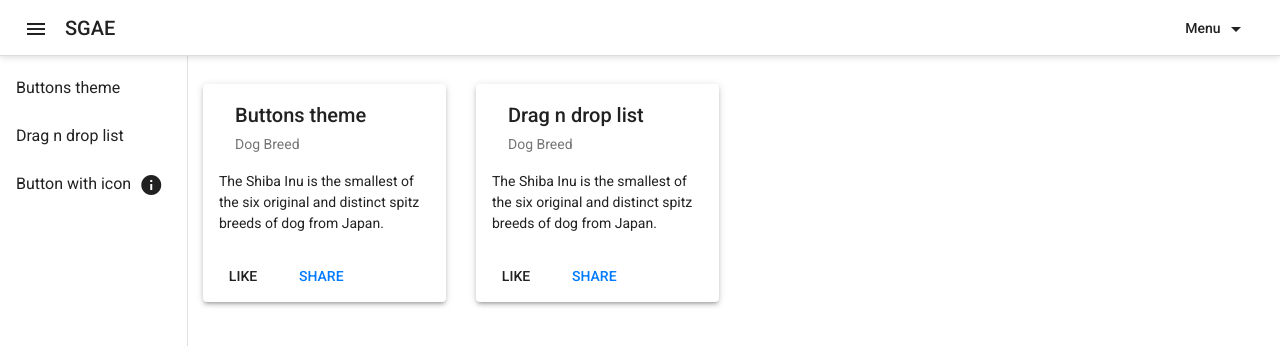
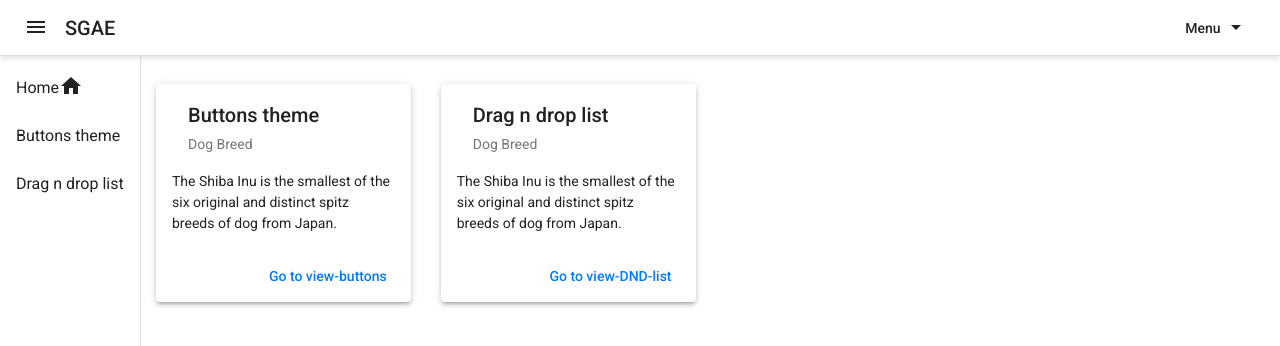
Before and after one commit to SGAE-ESCOM/SGAE-Angular, an Angular app: page /home in a window 1280 px wide. Both pictures are taken after a click on the button "menu". Shown: the top 346 px of the page. Built offline with nearby package versions, Linux system fonts and the light colour scheme.

Commit message:
fix: move component view-button to folder view

```diff
--- a/src/app/app-routing.module.ts
+++ b/src/app/app-routing.module.ts
@@ -5,7 +5,7 @@ import { Routes, RouterModule } from '@angular/router';
 import { DashboardComponent } from './components/dashboard/dashboard.component';
 
 /* Components view examples */
-import { ViewButtonsComponent } from './components/shared/view-buttons/view-buttons.component';
+import { ViewButtonsComponent } from './components/shared/view/view-buttons/view-buttons.component';
 import { DNDListComponent } from './components/shared/view/dndlist/dndlist.component';
 
 const routes: Routes = [
--- a/src/app/app.module.ts
+++ b/src/app/app.module.ts
@@ -19,7 +19,7 @@ import { DragDropModule } from '@angular/cdk/drag-drop';
 /* COMPONENTS */
 import { SidenavComponent } from './components/sidenav/sidenav.component';
 import { DashboardComponent } from './components/dashboard/dashboard.component';
-import { ViewButtonsComponent } from './components/shared/view-buttons/view-buttons.component';
+import { ViewButtonsComponent } from './components/shared/view/view-buttons/view-buttons.component';
 import { DNDListComponent } from './components/shared/view/dndlist/dndlist.component';
 
 @NgModule({
--- a/src/app/components/dashboard/dashboard.component.html
+++ b/src/app/components/dashboard/dashboard.component.html
@@ -11,9 +11,8 @@
             The Shiba Inu is the smallest of the six original and distinct spitz breeds of dog from Japan.
           </p>
         </mat-card-content>
-        <mat-card-actions>
-          <button mat-button >LIKE</button>
-          <button mat-button color="primary">SHARE</button>
+        <mat-card-actions class="text-right">
+          <a mat-button color="primary" routerLink="/{{ card.url }}" >Go to {{card.url}}</a>
         </mat-card-actions>
       </mat-card>
     </div>
--- a/src/app/components/shared/view-buttons/view-buttons.component.ts
+++ /dev/null
@@ -1,15 +0,0 @@
-import { Component, OnInit } from '@angular/core';
-
-@Component({
-  selector: 'app-view-buttons',
-  templateUrl: './view-buttons.component.html',
-  styleUrls: ['./view-buttons.component.scss']
-})
-export class ViewButtonsComponent implements OnInit {
-
-  constructor() { }
-
-  ngOnInit() {
-  }
-
-}
--- a/src/app/components/shared/view/dndlist/dndlist.component.html
+++ b/src/app/components/shared/view/dndlist/dndlist.component.html
@@ -1,5 +1,5 @@
 <div class="row">
-    <div class="col-12 col-sm-6 col-md-6">
+    <div class="col-8 col-sm-6 col-md-6">
         <div cdkDropList class="example-list" (cdkDropListDropped)="drop($event)">
             <div class="example-box" *ngFor="let movie of movies" cdkDrag>{{movie}}</div>
         </div>
--- a/src/app/components/sidenav/sidenav.component.html
+++ b/src/app/components/sidenav/sidenav.component.html
@@ -15,13 +15,10 @@
     <mat-sidenav-container class="example-sidenav-container" [style.marginTop.px]="mobileQuery.matches ? 56 : 0">
       <mat-sidenav #snav [mode]="mobileQuery.matches ? 'over' : 'side'" [fixedInViewport]="mobileQuery.matches" fixedTopGap="56">
         <mat-nav-list>
+          <a mat-list-item routerLink="home">Home
+              <mat-icon class="text-right">home</mat-icon>
+          </a>
           <a mat-list-item routerLink="{{nav.url}}" *ngFor="let nav of fillerNav">{{nav.name}}</a>
-          <mat-list-item >
-            <a matLine routerLink="home">Button with icon</a>
-            <button mat-icon-button (click)="showInfo(link)">
-               <mat-icon>info</mat-icon>
-            </button>
-         </mat-list-item>
         </mat-nav-list>
       </mat-sidenav>
 
--- a/src/styles.scss
+++ b/src/styles.scss
@@ -154,3 +154,7 @@ a.mat-flat-button:hover, a.mat-icon-button:hover, a.mat-fab:hover, a.mat-mini-fa
 button:focus{
     outline: none;
 }
+
+.mat-icon{
+    margin-top: -4px !important;
+}
```
Also changed, not shown: src/app/components/shared/view/view-buttons/view-buttons.component.ts (added, +9 -0 lines), src/app/components/shared/view/view-buttons/view-buttons.component.html (renamed from src/app/components/shared/view-buttons/view-buttons.component.html), src/app/components/shared/view/view-buttons/view-buttons.component.scss (added), 1 other file (tests, documents, lock files or other folders).
